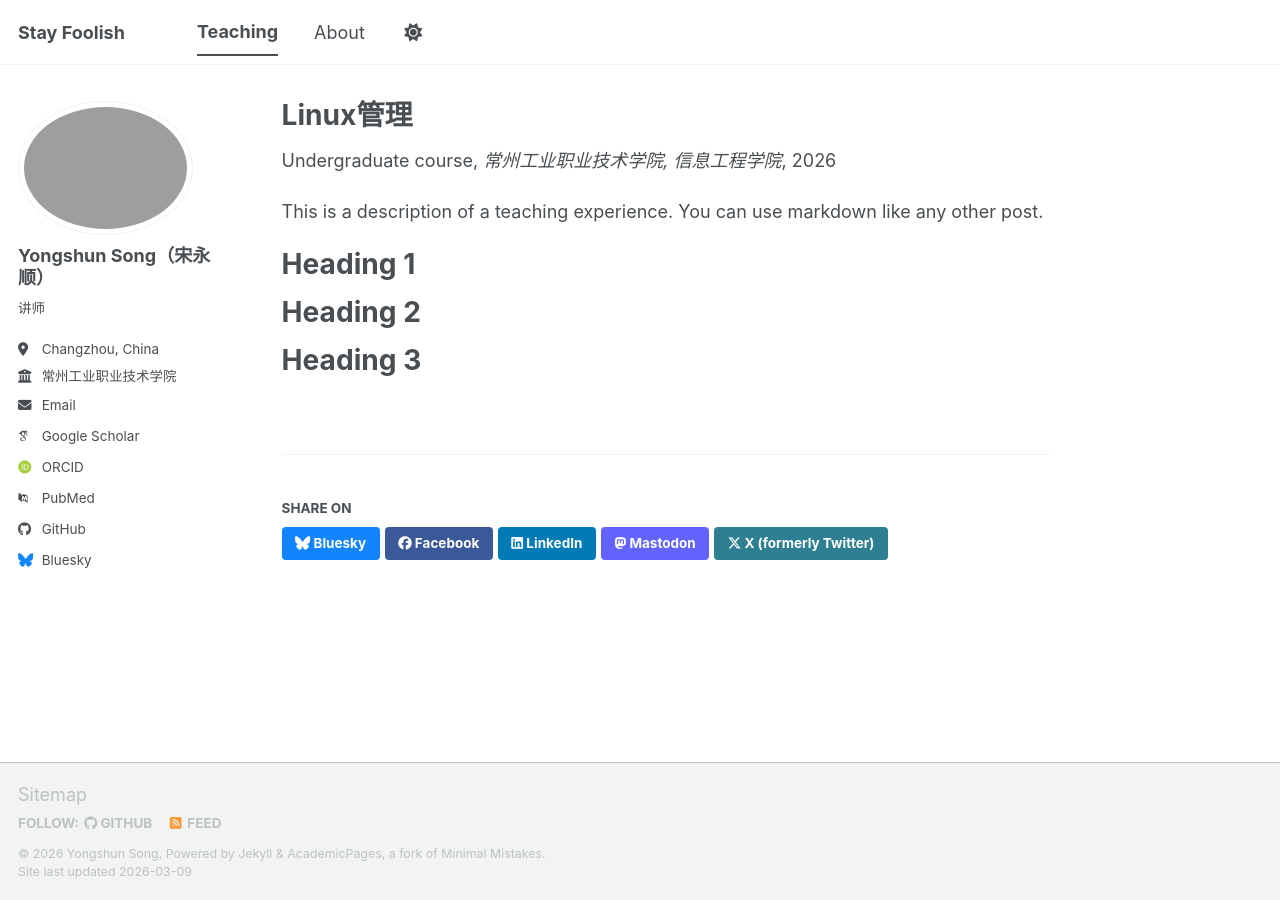
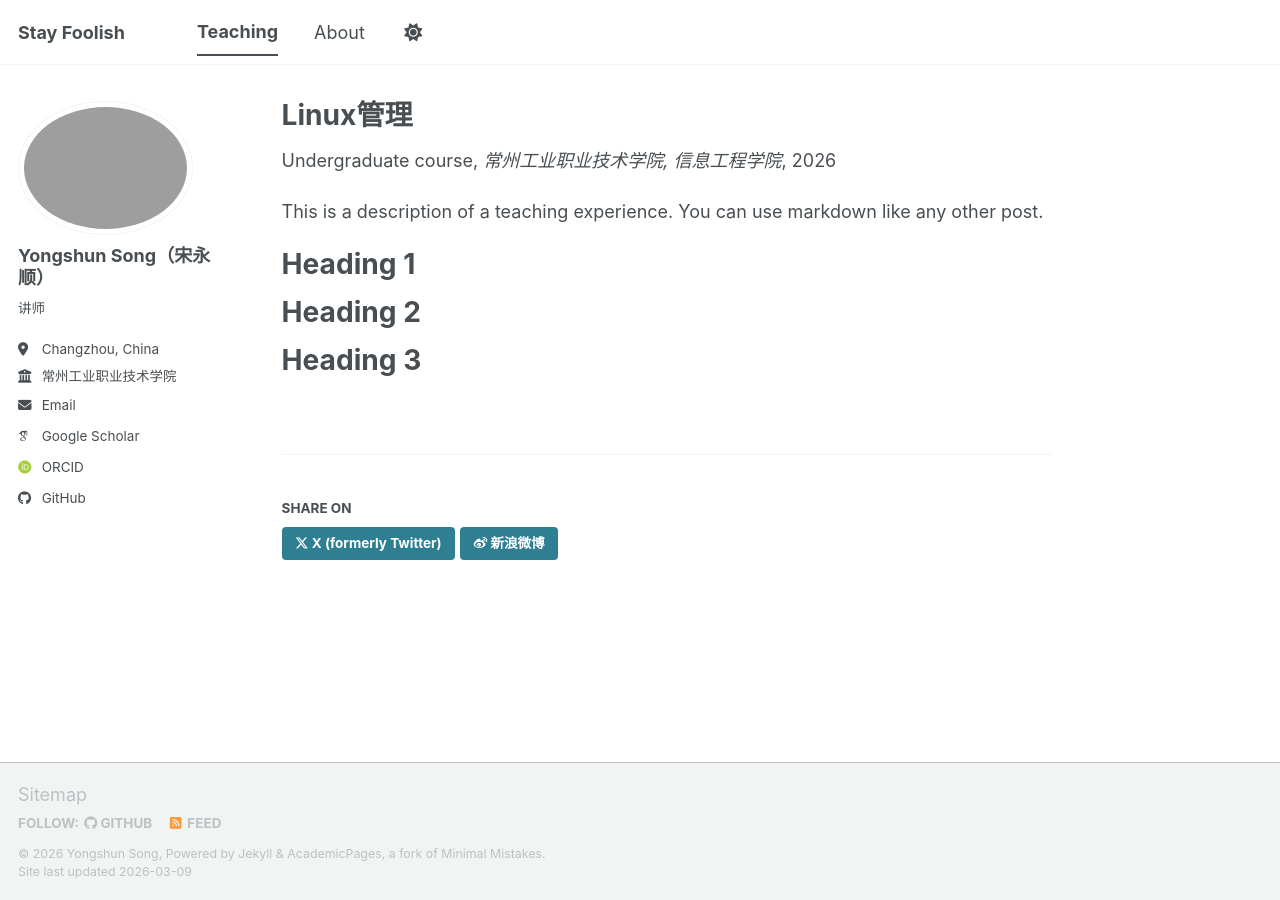
Before and after one commit to songyongshun/songyongshun.github.io, a Jekyll site: the page built from _teaching/2026-spring-teaching-1.md, in a window 1280 px wide. Built offline with Jekyll 4.4.1, drawn with Linux system fonts in a browser that asks for light colours; some web fonts are replaced; a script bundle is joined from its source files by our own code; library files that are not in the unit come from our copies.

Commit message:
添加课程分享到微博

```diff
--- a/_config.yml
+++ b/_config.yml
@@ -35,13 +35,13 @@ author:
   # Academic websites
   academia         : # URL
   arxiv            : # URL - Update with the correct link to your profile
-  googlescholar    : "https://scholar.google.com/citations?user=PS_CX0AAAAAJ"
+  googlescholar    : "https://sc.panda985.com/citations?user=evzN6AEAAAAJ&hl=zh-CN&oi=sra"
   inspire-hep      : # URL
   impactstory      : # URL
-  orcid            : "https://orcid.org/yourorcidurl"
+  orcid            : "https://orcid.org/0000-0003-1945-5331"
   semantic         : # URL
   ssrn             : # URL
-  pubmed           : "https://www.ncbi.nlm.nih.gov/pubmed/?term=john+snow"
+  # pubmed           : "https://www.ncbi.nlm.nih.gov/pubmed/?term=john+snow"
   researchgate     : # URL
   scopus           : # URL
   zotero           : # URL
@@ -57,7 +57,7 @@ author:
 
   # Social media
   artstation       : # Username
-  bluesky          : "bsky.app" # Replace this with you Bluesky username
+  # bluesky          : "bsky.app" # Replace this with you Bluesky username
   facebook         : # Username
   flickr           : # Username
   foursquare       : # Username
--- a/_includes/social-share.html
+++ b/_includes/social-share.html
@@ -5,13 +5,8 @@
     <h4 class="page__share-title">{{ site.data.ui-text[site.locale].share_on_label | default: "Share on" }}</h4>
   {% endif %}
 
-  <a href="https://bsky.app/intent/compose?text={{ base_path }}{{ page.url }}" class="btn btn--bluesky" title="{{ site.data.ui-text[site.locale].share_on_label | default: 'Share on' }} Bluesky"><i class="fab fa-bluesky" aria-hidden="true"></i><span> Bluesky</span></a>
+  <a href="https://x.com/intent/post?text={{ base_path }}{{ page.url }}" class="btn btn--x" title="{{ site.data.ui-text[site.locale].share_on_label | default: 'Share on' }} X"><i class="fab fa-x-twitter" aria-hidden="true"></i><span> X (formerly Twitter)</span></a>
 
-  <a href="https://www.facebook.com/sharer/sharer.php?u={{ base_path }}{{ page.url }}" class="btn btn--facebook" title="{{ site.data.ui-text[site.locale].share_on_label | default: 'Share on' }} Facebook"><i class="fab fa-facebook" aria-hidden="true"></i><span> Facebook</span></a>
+  <a href="https://service.weibo.com/share/share.php?url={{ base_path }}{{ page.url | url_encode }}&title={{ page.title | url_encode }}" class="btn btn--weibo" title="{{ site.data.ui-text[site.locale].share_on_label | default: 'Share on' }} 新浪微博"><i class="fab fa-weibo" aria-hidden="true"></i><span> 新浪微博</span></a>
 
-  <a href="https://www.linkedin.com/shareArticle?mini=true&url={{ base_path }}{{ page.url }}" class="btn btn--linkedin" title="{{ site.data.ui-text[site.locale].share_on_label | default: 'Share on' }} LinkedIn"><i class="fab fa-linkedin" aria-hidden="true"></i><span> LinkedIn</span></a>
-
-  <a href="https://www.addtoany.com/add_to/mastodon?linkurl={{  base_path | append: page.url | url_encode }}" class="btn btn--mastodon" title="{{ site.data.ui-text[site.locale].share_on_label | default: 'Share on' }} Mastodon"><i class="fab fa-mastodon" aria-hidden="true"></i><span> Mastodon</span></a>
-
-  <a href="https://x.com/intent/post?text={{ base_path }}{{ page.url }}" class="btn btn--x" title="{{ site.data.ui-text[site.locale].share_on_label | default: 'Share on' }} X"><i class="fab fa-x-twitter" aria-hidden="true"></i><span> X (formerly Twitter)</span></a>
 </section>
```
